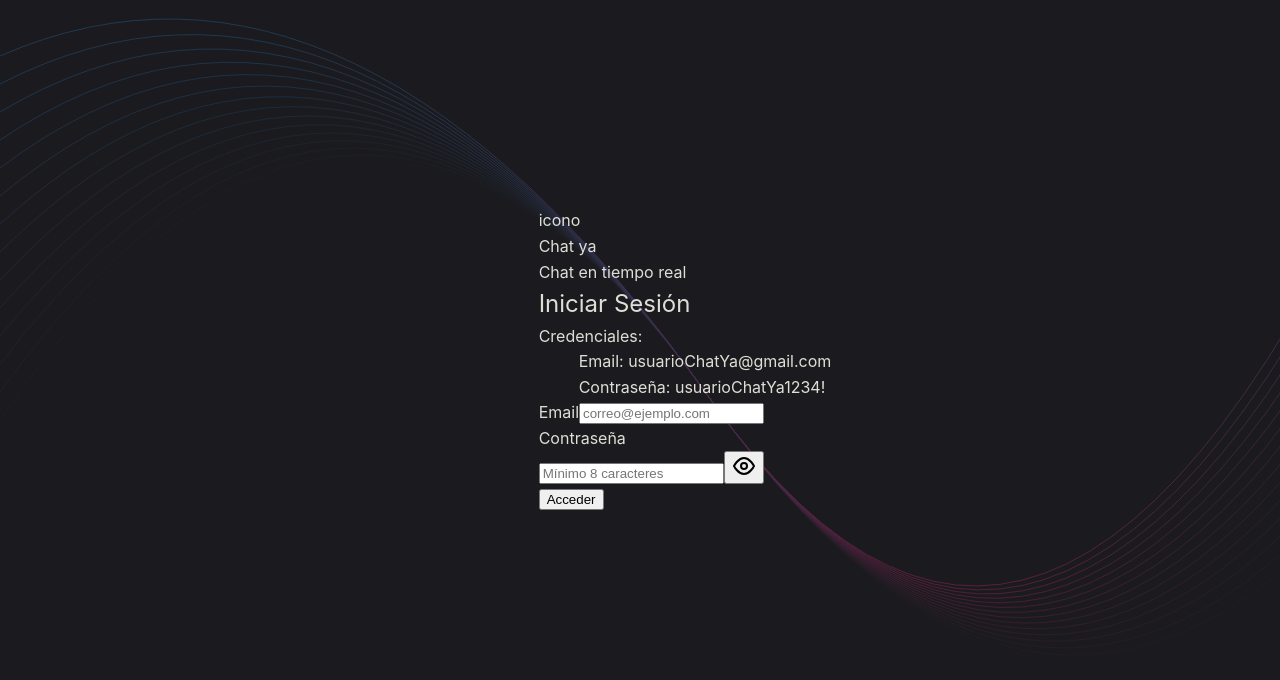
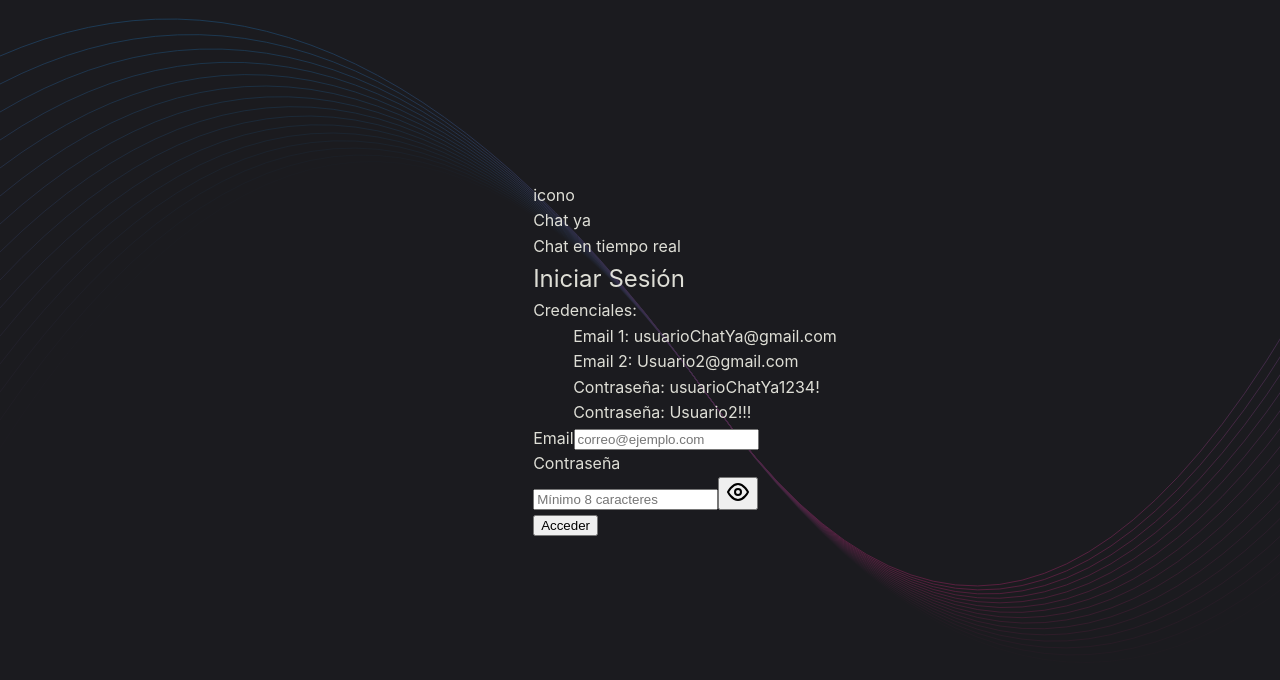
Before and after one commit to meigemn/chat_ya, a React (Vite) app in the folder src/renderer/: page / in a window 1280 px wide. Shown: the top 680 px of the page. Built offline with nearby package versions, Linux system fonts and the light colour scheme.

Commit message:
:construction: working on correct functionality of SignalR

```diff
--- a/src/renderer/src/components/Login/Login.tsx
+++ b/src/renderer/src/components/Login/Login.tsx
@@ -131,9 +131,13 @@ export default function Login() {
                     Credenciales:
                     <ul className="list-disc list-inside text-sm text-gray-700">
                         <li className='select-text '>
-                            Email: usuarioChatYa@gmail.com
+                            Email 1: usuarioChatYa@gmail.com
+                        </li>
+                        <li className='select-text '>
+                            Email 2: Usuario2@gmail.com
                         </li>
                         <li className='select-text '>Contraseña: usuarioChatYa1234! </li>
+                        <li className='select-text '>Contraseña: Usuario2!!!</li>
                     </ul>
                 </div>
 
--- a/src/renderer/src/main.tsx
+++ b/src/renderer/src/main.tsx
@@ -3,15 +3,18 @@ import './assets/main.css'
 import { StrictMode } from 'react'
 import { createRoot } from 'react-dom/client'
 import App from './App'
-import { BrowserRouter } from 'react-router-dom';
+// 🔑 CAMBIO CLAVE: Importar HashRouter en lugar de BrowserRouter
+import { HashRouter } from 'react-router-dom';
 import './index.css'
 import AuthProvider from './hooks/useAuth';
+
 createRoot(document.getElementById('root')!).render(
   <StrictMode>
-    <BrowserRouter>
-    <AuthProvider>
-      <App />
-    </AuthProvider>
-    </BrowserRouter>
+    {/* 🔑 USAR HASHROUTER para compatibilidad con Electron (archivos locales) */}
+    <HashRouter>
+      <AuthProvider>
+        <App />
+      </AuthProvider>
+    </HashRouter>
   </StrictMode>
 )
```
